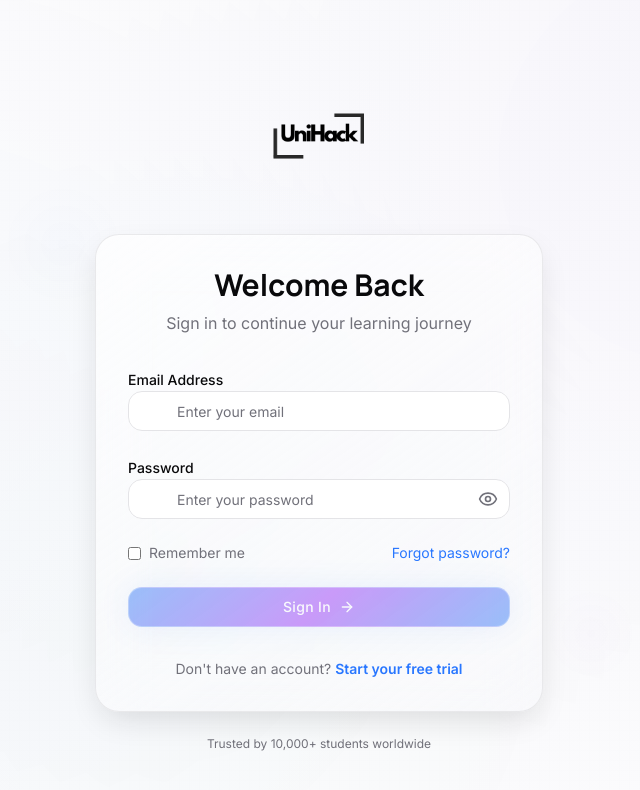
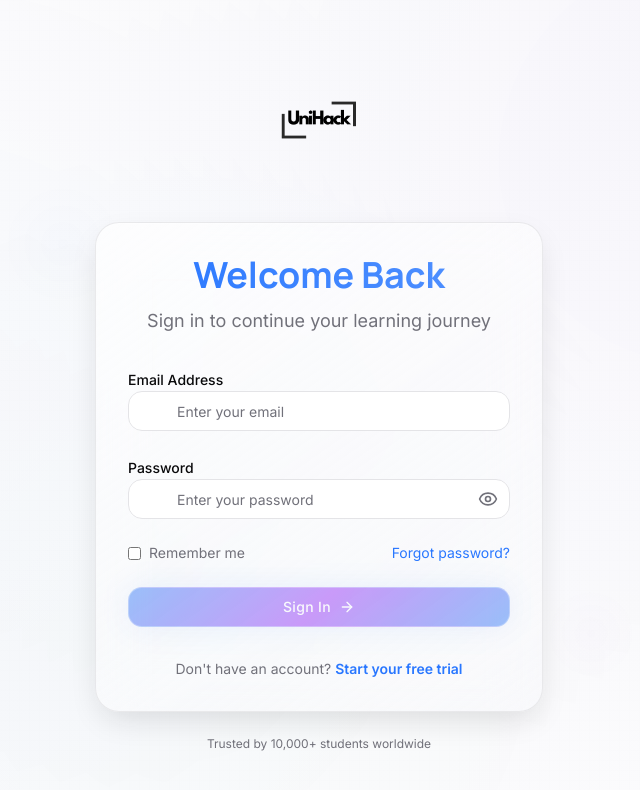
Before and after one commit to j-bull2003/master-exam-ai, a React (Vite) app: page /login in a window 1280 px wide. Shown: the top 790 px of the page, without its empty margins (321-961 px from the left). Built offline with nearby package versions, Linux system fonts and the light colour scheme.

Commit message:
Refactor: Improve visual appeal
Applied general styling improvements to enhance the overall look and feel of the page.
-edited src/pages/Index.tsx

```diff
--- a/src/pages/auth/Login.tsx
+++ b/src/pages/auth/Login.tsx
@@ -53,27 +53,29 @@ const Login = () => {
   };
 
   return (
-    <div className="min-h-screen ai-hero-section flex items-center justify-center p-6">
+    <div className="min-h-screen ai-hero-section flex items-center justify-center p-4">
       <div className="ai-floating-elements"></div>
 
       <div className="w-full max-w-md relative z-10">
         {/* Logo */}
-        <div className="text-center mb-1">
-          <Link to="/" className="inline-flex items-center justify-center">
+        <div className="text-center mb-6">
+          <Link to="/" className="inline-flex items-center justify-center group">
             <img
               src="/lovable-uploads/b9dbc3d9-034b-4089-a5b2-b96c23476bcf.png"
               alt="UniHack.ai Logo"
-              className="h-40 md:h-44 w-auto object-contain"
+              className="h-32 md:h-36 w-auto object-contain transition-transform duration-300 group-hover:scale-105"
               style={{ backgroundColor: 'transparent' }}
             />
           </Link>
         </div>
 
         {/* Login Form */}
-        <div className="ai-glass-card p-8">
+        <div className="ai-glass-card p-8 backdrop-blur-xl">
           <div className="text-center mb-8">
-            <h1 className="text-3xl font-bold mb-2">Welcome Back</h1>
-            <p className="text-muted-foreground">Sign in to continue your learning journey</p>
+            <h1 className="text-4xl font-bold mb-3 bg-gradient-to-r from-primary to-primary/80 bg-clip-text text-transparent">
+              Welcome Back
+            </h1>
+            <p className="text-muted-foreground text-lg">Sign in to continue your learning journey</p>
           </div>
 
           <form onSubmit={handleSubmit} className="space-y-6">
```
